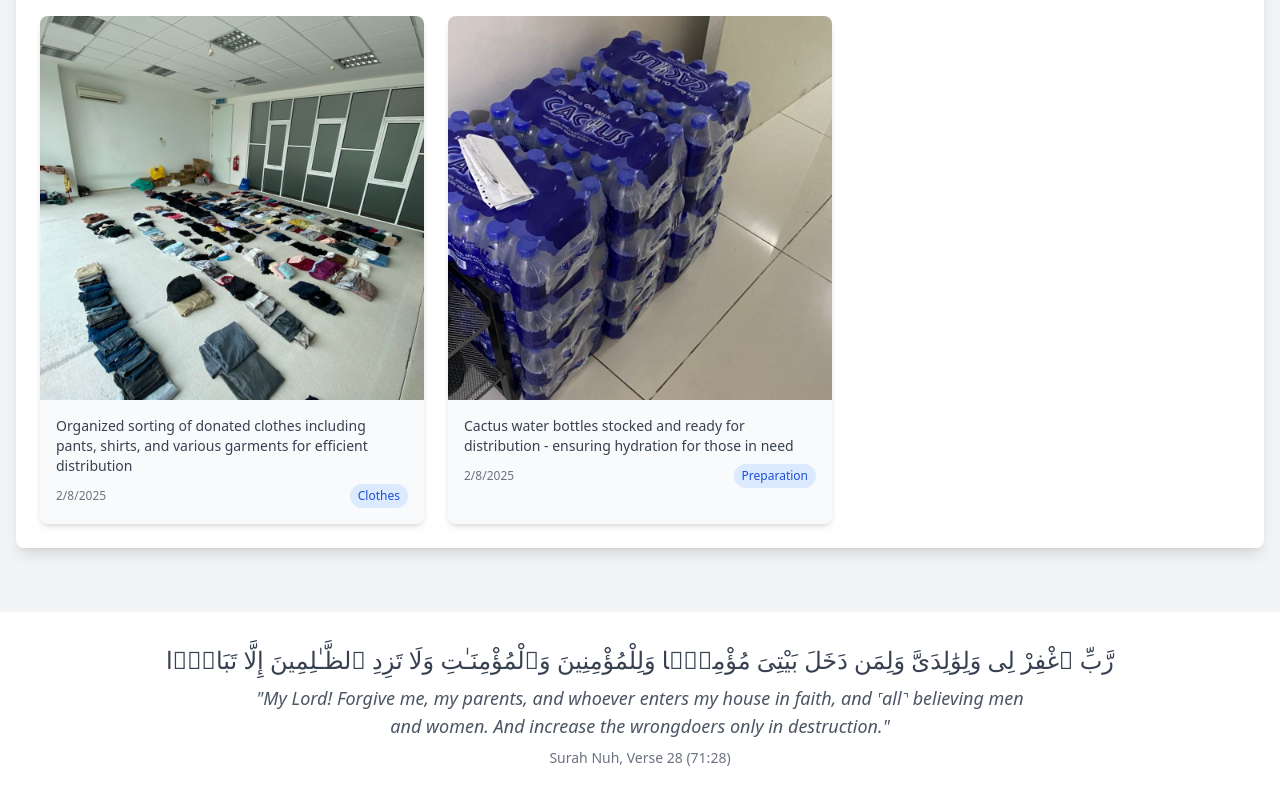
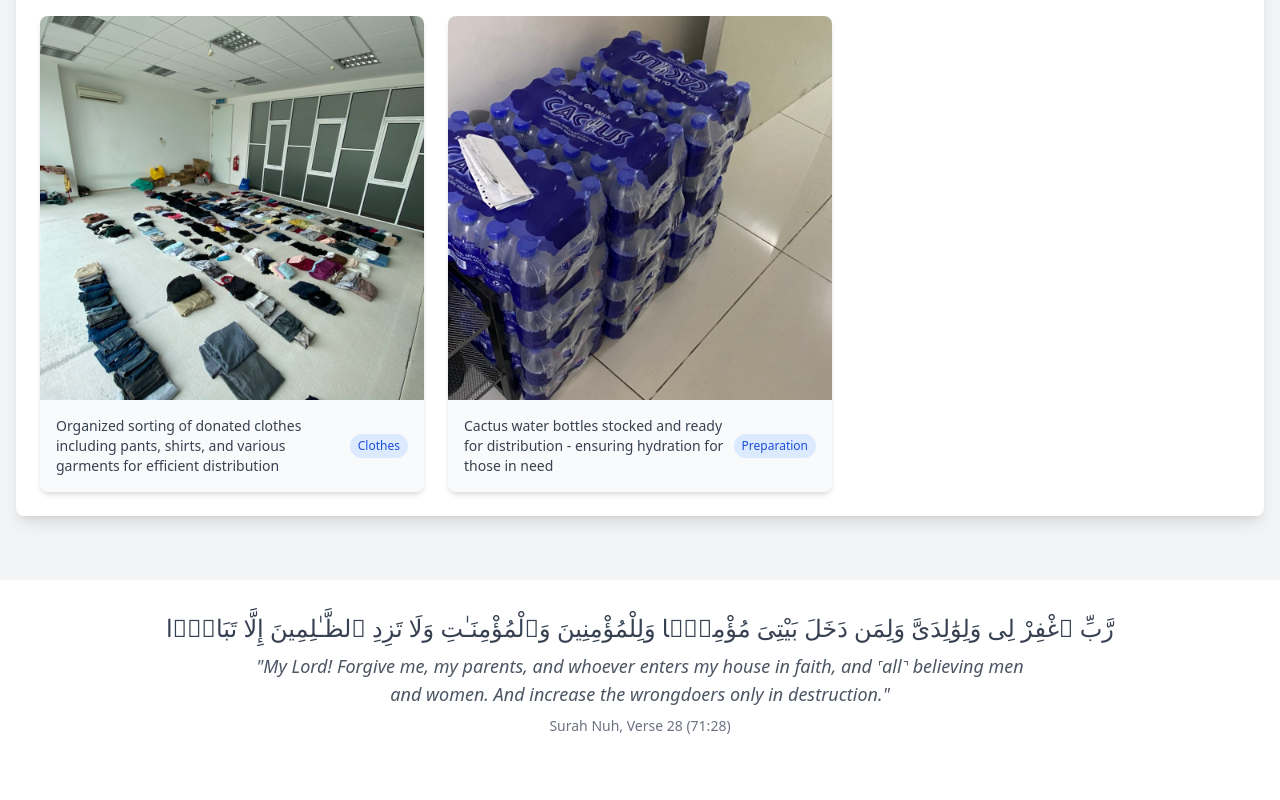
Before and after one commit to bleeeeek/VoG-5.0-itinerary, a React (Vite) app: page / in a window 1280 px wide. Shown: the part 3933-4733 px from the top of the page. After the commit the page ends 4701 px from the top, so only its background shows below. Built offline with nearby package versions, Linux system fonts and the light colour scheme.

Commit message:
didnt like how dates looked in bts so removed them

```diff
--- a/src/components/BTS.tsx
+++ b/src/components/BTS.tsx
@@ -13,8 +13,6 @@
 
   const handleImageError = (e: React.SyntheticEvent<HTMLImageElement>) => {
     console.error('Image failed to load:', e.currentTarget.src);
-    // Optionally set a fallback image
-    // e.currentTarget.src = '/fallback-image.png';
   };
 
   return (
@@ -53,11 +51,8 @@
 
             {/* Description */}
             <div className="p-4">
-              <p className="text-sm text-gray-700 mb-2">{photo.description}</p>
               <div className="flex justify-between items-center">
-                <span className="text-xs text-gray-500">
-                  {new Date(photo.date).toLocaleDateString()}
-                </span>
+                <p className="text-sm text-gray-700">{photo.description}</p>
                 <span className="text-xs px-2 py-1 bg-blue-100 text-blue-700 rounded-full">
                   {photo.category}
                 </span>
--- a/src/data/photos.ts
+++ b/src/data/photos.ts
@@ -2,7 +2,6 @@
   id: string;
   url: string;
   description: string;
-  date: string;
   category: 'Clothes' | 'Food' | 'Preparation' | 'Other';
 }
 
@@ -16,14 +15,12 @@
     id: '1',
     url: getImagePath('/bts-photos/clothes/clothes.jpeg'),
     description: 'Organized sorting of donated clothes including pants, shirts, and various garments for efficient distribution',
-    date: '2025-02-08',
     category: 'Clothes'
   },
   {
     id: '2',
     url: getImagePath('/bts-photos/preparation/water.jpeg'),
     description: 'Cactus water bottles stocked and ready for distribution - ensuring hydration for those in need',
-    date: '2025-02-08',
     category: 'Preparation'
   },
   // Add more photos as needed
```
